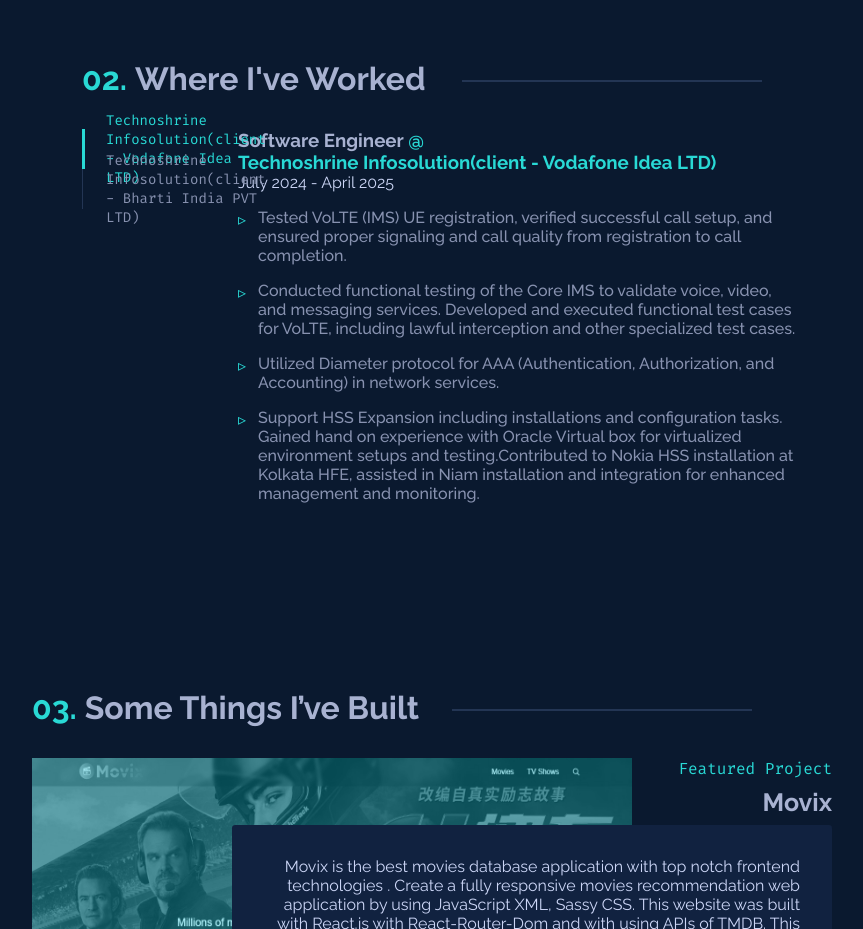
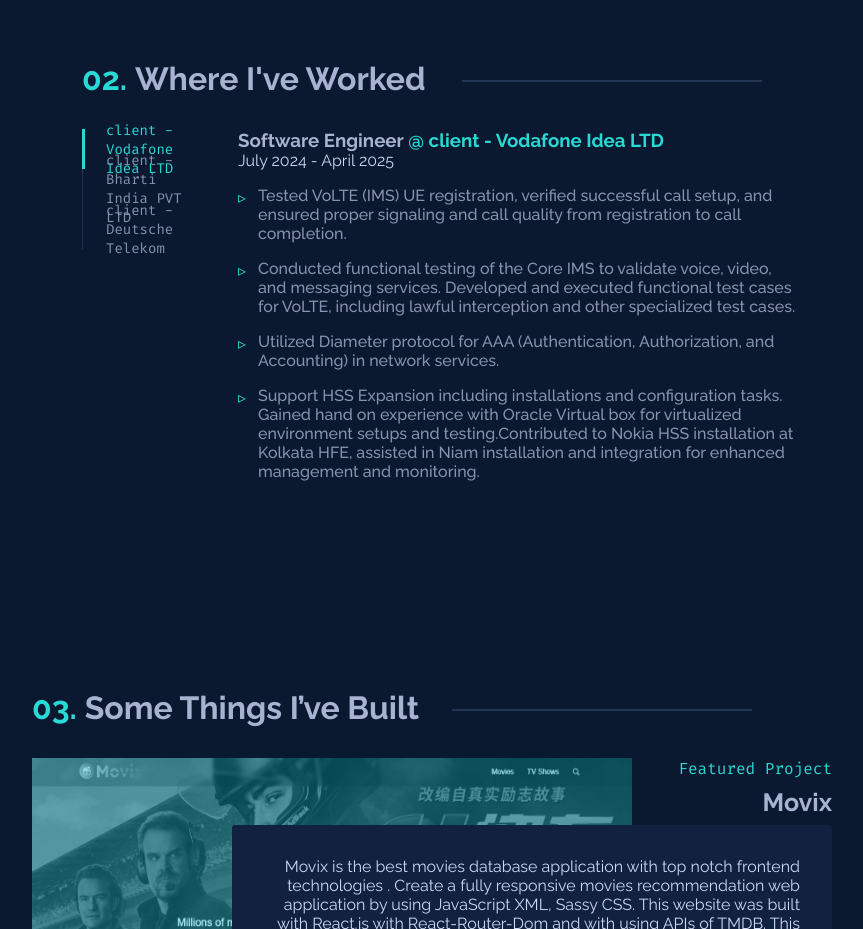
Before and after one commit to Aspak786/my-portfolio, a Next.js app: page / in a window 1280 px wide. Shown: the part 1640-2569 px from the top of the page, without its empty margins (208-1071 px from the left). Built offline with nearby package versions, Linux system fonts and the light colour scheme.

Commit message:
Refactor experience entries and add Deutsche Telekom
Updated experience entries to remove client names and added a new experience entry for Deutsche Telekom.

```diff
--- a/src/sections/Experience.tsx
+++ b/src/sections/Experience.tsx
@@ -14,7 +14,7 @@
 
   const expereinces = [
     {
-      name: "Technoshrine Infosolution(client - Vodafone Idea LTD)",
+      name: "client - Vodafone Idea LTD",
       role: "Software Engineer",
       url: "https://www.myvi.in/vodafone-idea",
       start: "July 2024",
@@ -26,9 +26,19 @@
         "Support HSS Expansion including installations and configuration tasks. Gained hand on experience with Oracle Virtual box for virtualized environment setups and testing.Contributed to Nokia HSS installation at Kolkata HFE, assisted in Niam installation and integration for enhanced management and monitoring.",
       ],
     },
-
     {
-      name: "Technoshrine Infosolution(client - Bharti India PVT LTD)",
+      name: "client - Bharti India PVT LTD",
+      role: "Software Engineer",
+      url: "#",
+      start: "Any Month XXXX",
+      end: "Any Month XXXX",
+      shortDescription: [
+        "Lorem ipsum dolor sit amet, consectetur adipiscing elit. Vestibulum pellentesque.",
+        "Curabitur sit amet quam nec nisi feugiat consequat sed vel leo. Phasellus tristique erat a nisi pharetra, nec ultrices sem euismod.",
+      ],
+    },
+    {
+      name: "client - Deutsche Telekom",
       role: "Software Engineer",
       url: "#",
       start: "Any Month XXXX",
```
